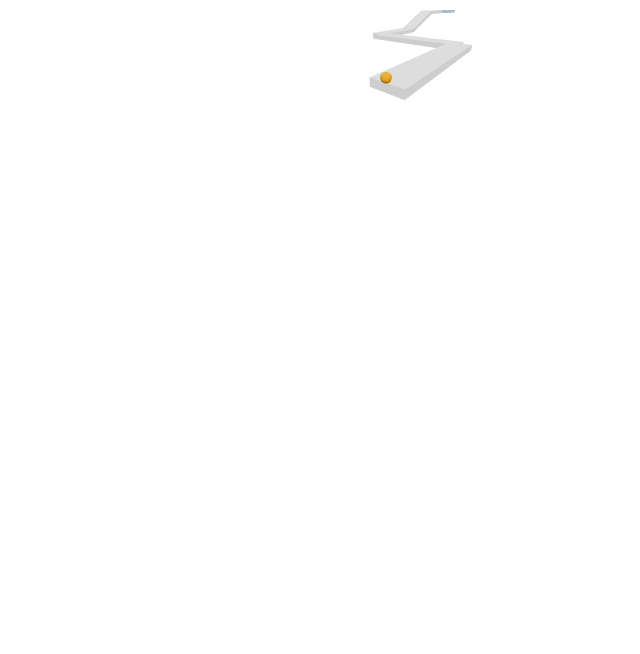
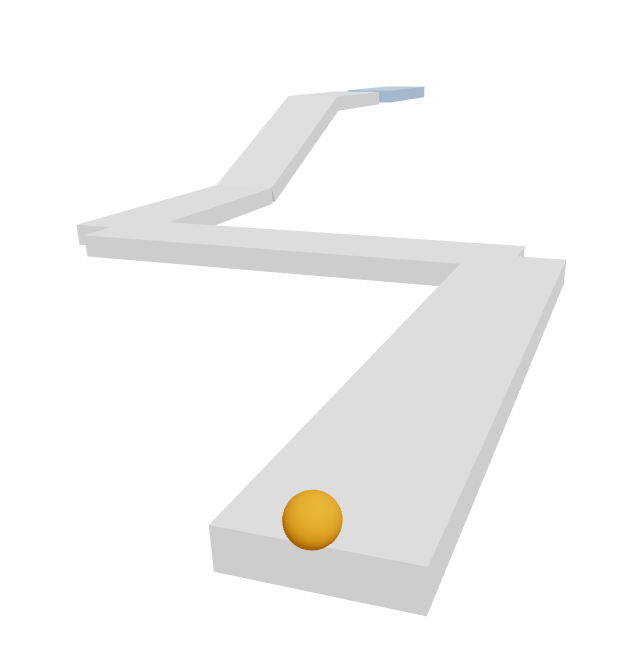
Before and after one commit to roman-viz/3d-ball-game, a React (Vite) app: page / in a window 1280 px wide. Shown: the top 654 px of the page, without its empty margins (254-894 px from the left). Built offline with nearby package versions, Linux system fonts and the light colour scheme.

Commit message:
3d person camera added which moves after a ball

```diff
--- a/src/App.tsx
+++ b/src/App.tsx
@@ -1,12 +1,11 @@
-import { useEffect, useRef } from 'react';
+import { useEffect, useRef, type RefObject } from 'react';
 import { Canvas, useFrame } from '@react-three/fiber';
 import * as THREE from 'three';
+import Camera from './components/camera/Camera';
 import { Level } from './components/level/Level';
 import level1 from './levels/level1';
 
-function Ball() {
-  const ballRef = useRef<THREE.Mesh>(null);
-
+function Ball({ ballRef }: { ballRef: RefObject<THREE.Mesh | null> }) {
   const keys = useRef({
     forward: false,
     backward: false,
@@ -103,6 +102,8 @@ function Ball() {
 }
 
 function Scene() {
+  const ballRef = useRef<THREE.Mesh>(null);
+
   return (
     <>
       <ambientLight intensity={1} />
@@ -114,7 +115,8 @@ function Scene() {
 
       <Level segments={level1} />
 
-      <Ball />
+      <Ball ballRef={ballRef} />
+      <Camera target={ballRef} />
     </>
   );
 }
@@ -123,8 +125,8 @@ export default function App() {
   return (
     <Canvas
       camera={{
-        position: [8, 6, 10],
-        fov: 50,
+        position: [4.5, 7.5, 10],
+        fov: 55,
       }}
     >
       <Scene />
--- /dev/null
+++ b/src/components/camera/Camera.tsx
@@ -0,0 +1,41 @@
+import { useRef, type RefObject } from 'react';
+import { useFrame, useThree } from '@react-three/fiber';
+import * as THREE from 'three';
+
+type CameraProps = {
+  target: RefObject<THREE.Mesh | null>;
+};
+
+const CAMERA_OFFSET = new THREE.Vector3(4.5, 7, 10);
+const LOOK_AHEAD_OFFSET = new THREE.Vector3(0, 0.5, -4);
+const FOLLOW_SPEED = 5;
+
+function Camera({ target }: CameraProps) {
+  const { camera } = useThree();
+  const desiredPosition = useRef(new THREE.Vector3());
+  const lookTarget = useRef(new THREE.Vector3());
+  const initialized = useRef(false);
+
+  useFrame((_, delta) => {
+    if (!target.current) return;
+
+    desiredPosition.current.copy(target.current.position).add(CAMERA_OFFSET);
+    const desiredLookTarget = target.current.position.clone().add(LOOK_AHEAD_OFFSET);
+
+    if (!initialized.current) {
+      camera.position.copy(desiredPosition.current);
+      lookTarget.current.copy(desiredLookTarget);
+      initialized.current = true;
+    } else {
+      const smoothing = 1 - Math.exp(-FOLLOW_SPEED * delta);
+      camera.position.lerp(desiredPosition.current, smoothing);
+      lookTarget.current.lerp(desiredLookTarget, smoothing);
+    }
+
+    camera.lookAt(lookTarget.current);
+  });
+
+  return null;
+}
+
+export default Camera;
--- a/src/index.css
+++ b/src/index.css
@@ -0,0 +1,11 @@
+html,
+body,
+#root {
+  width: 100%;
+  height: 100%;
+  margin: 0;
+}
+
+canvas {
+  display: block;
+}
```
